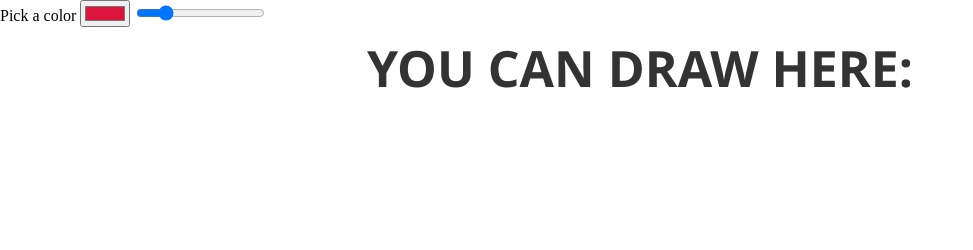
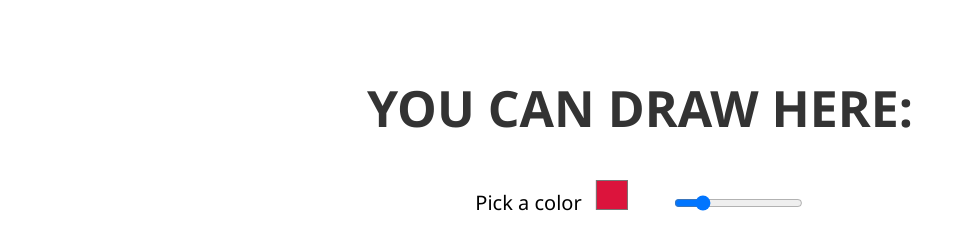
Before and after one commit to Lukovkammm/Fun-with-HTML5-Canvas, a plain HTML site: page index.html in a window 1280 px wide. Shown: the whole page, without its empty margins (0-973 px from the left). Drawn offline with Linux system fonts and the light colour scheme.

Commit message:
feat: add styles for inputs

```diff
--- a/style.css
+++ b/style.css
@@ -6,14 +6,38 @@ body {
 }
 
 h1 {
-    position: fixed;
-    top: 0;
-    left: 50%;
-    transform: translateX(-50%);
-    z-index: -1;
     font-family: 'Segoe UI', Tahoma, Geneva, Verdana, sans-serif;
     font-size: 50px;
     text-align: center;
     text-transform: uppercase;
     color: #333;
 }
+
+.settings {
+    position: absolute;
+    transform: translateX(-50%);
+    top: 5%;
+    left: 50%;
+}
+
+.settings__block {
+    display: flex;
+    justify-content: center;
+    align-items: center;
+    flex-wrap: wrap;
+}
+
+label {
+    font-family: 'Segoe UI', Tahoma, Geneva, Verdana, sans-serif;
+    font-size: 20px;
+}
+
+input[type=color] {
+    width: 40px;
+    height: 40px;
+    margin: 0 40px 15px 10px;
+    outline: none;
+    border: none;
+    background: none;
+    cursor: pointer;
+}
```
